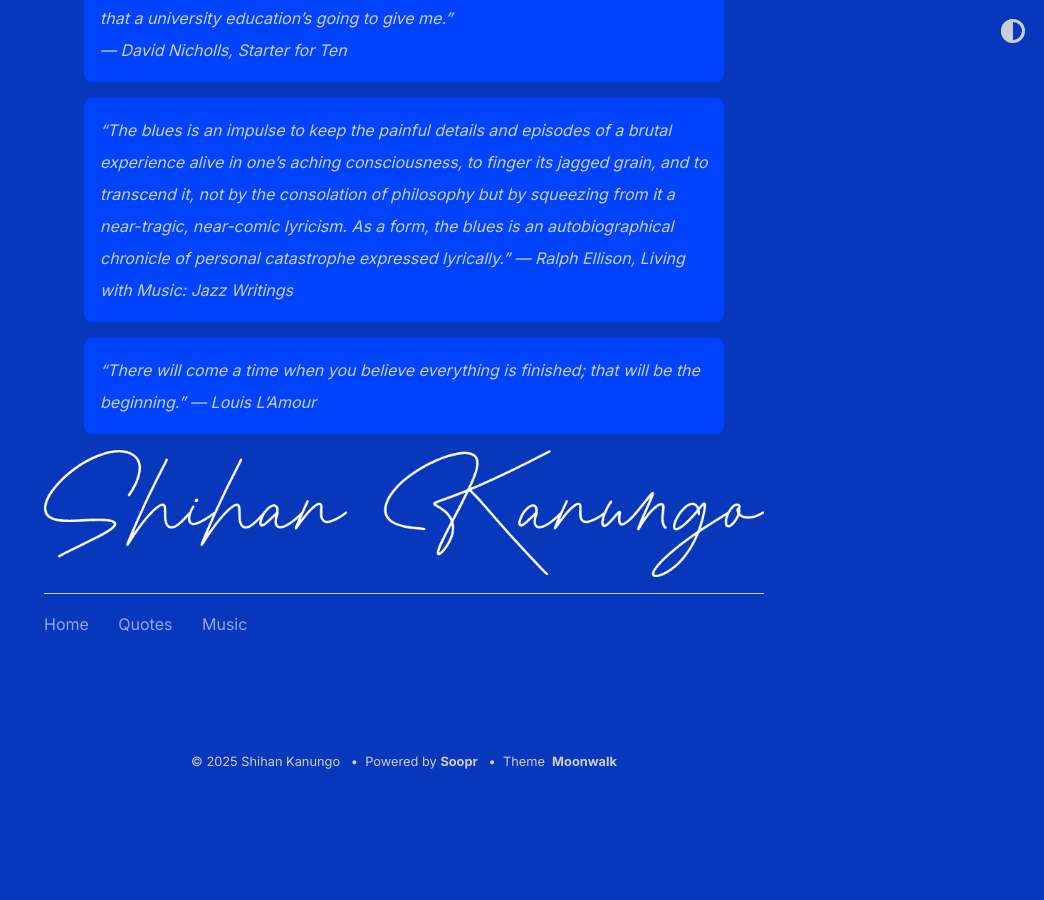
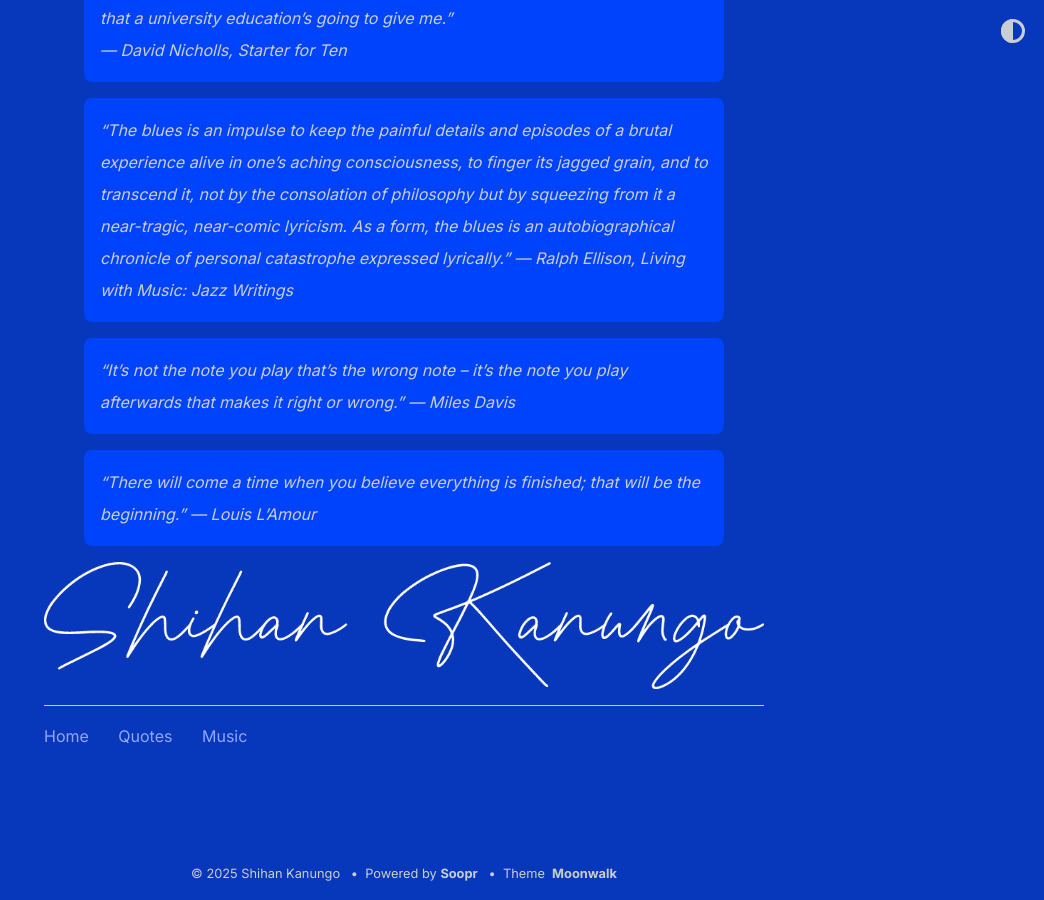
Before and after one commit to shihankanungo/shihankanungo.github.io, a Jekyll site: the page built from about.md, in a window 1280 px wide and 900 px high, scrolled down 1896 px. Shown: the whole window, without its empty margins (236-1280 px from the left). Built offline with Jekyll 4.4.1, drawn with Linux system fonts in a browser that asks for light colours; before the commit the page ends 2684 px from its top, so only the background shows below that.

Commit message:
Update about.md

```diff
--- a/about.md
+++ b/about.md
@@ -17,6 +17,8 @@ When I’m learning about a new subject, for example, I set a timer, silence my
 
 > "The blues is an impulse to keep the painful details and episodes of a brutal experience alive in one's aching consciousness, to finger its jagged grain, and to transcend it, not by the consolation of philosophy but by squeezing from it a near-tragic, near-comic lyricism. As a form, the blues is an autobiographical chronicle of personal catastrophe expressed lyrically." --- Ralph Ellison, <i>Living with Music: Jazz Writings</i>
 
+> "It’s not the note you play that’s the wrong note – it’s the note you play afterwards that makes it right or wrong." --- Miles Davis
+
 > "There will come a time when you believe everything is finished; that will be the beginning." --- Louis L'Amour
 
 
```
